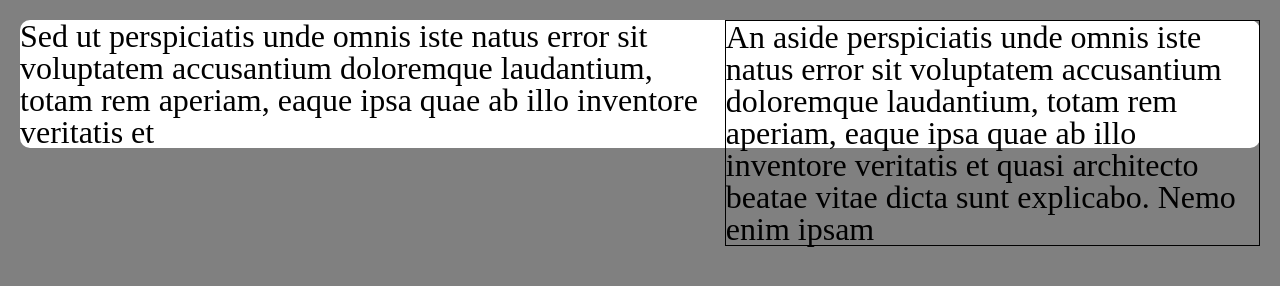
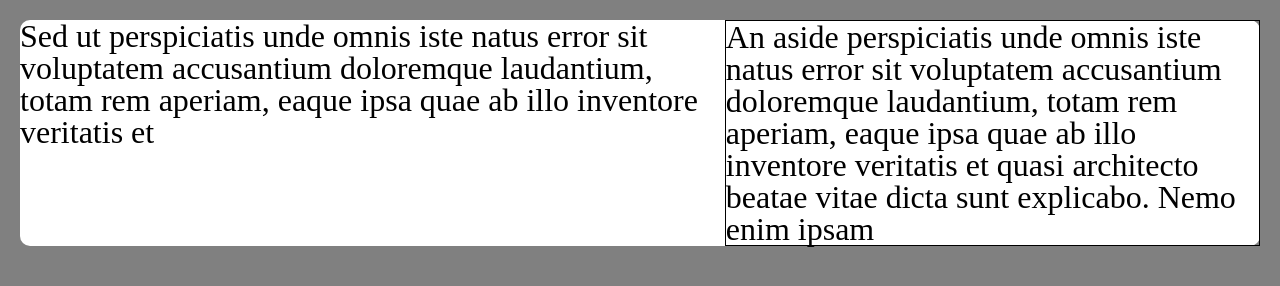
Before and after one commit to kensan73/hello-galen, a website: page index.html in a window 1280 px wide. Drawn offline with Linux system fonts and the light colour scheme.

Commit message:
fix wrapper height automatically with clearfix answer

```diff
--- a/index.html
+++ b/index.html
@@ -13,6 +13,12 @@
       background-color: white;
       border-radius: 10px;
       margin: 20px;
+    }
+
+    #wrapper:after {
+      content: "";
+      display: table;
+      clear: both;
     }
 
     p:first-child {
```
